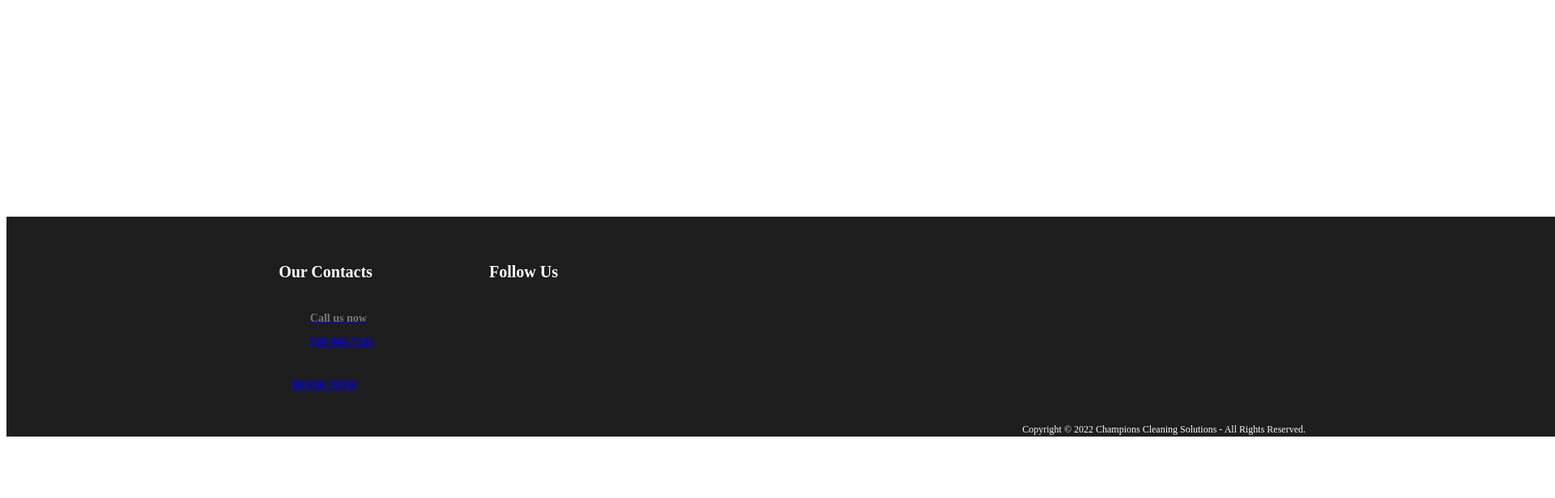
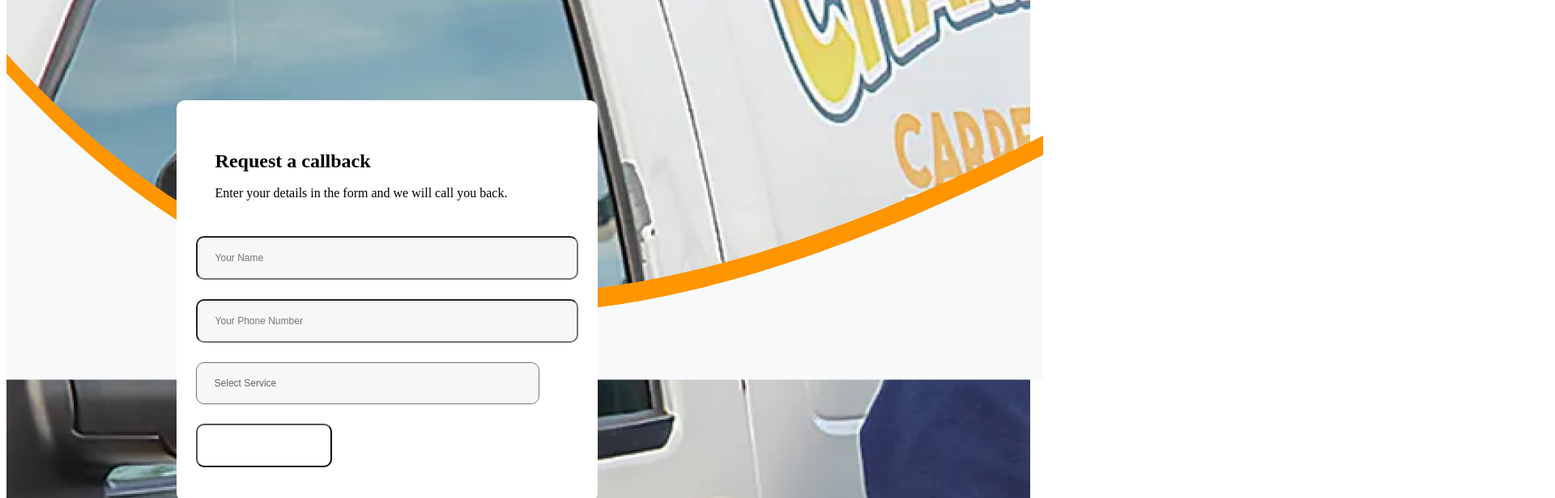
Before and after one commit to Kevin-D23/champions-cleaning, a Next.js app in the folder champions-cleaning/: page / in a window 1280 px wide. Shown: the part 260-876 px from the top of the page at 81% size, 1920 px wide, since content can reach past the window. Before the commit the page ends 800 px from the top, so only its background shows below. Built offline with nearby package versions, Linux system fonts and the light colour scheme; some icons are missing.

Commit message:
home page form added

```diff
--- a/champions-cleaning/components/Logo.tsx
+++ b/champions-cleaning/components/Logo.tsx
@@ -1,7 +1,5 @@
-import styles from '../styles/Logo.module.css'
+import styles from "../styles/Logo.module.css";
 
 export default function Logo() {
-    return(
-        <div className={styles.Logo}>C</div>
-    )
+  return <div className={styles.Logo}>C</div>;
 }
--- a/champions-cleaning/pages/contact.tsx
+++ b/champions-cleaning/pages/contact.tsx
@@ -1,10 +1,12 @@
 import styles from "../styles/Contact.module.css";
 import Navbar from "../components/Navbar";
+import Footer from "../components/Footer";
 
 export default function Contact() {
   return (
     <section className={styles.ContactPageContainer}>
       <Navbar />
+      <Footer />
     </section>
   );
 }
--- a/champions-cleaning/pages/gallery.tsx
+++ b/champions-cleaning/pages/gallery.tsx
@@ -1,10 +1,12 @@
-import styles from '../styles/Gallery.module.css'
-import Navbar from '../components/Navbar'
+import styles from "../styles/Gallery.module.css";
+import Navbar from "../components/Navbar";
+import Footer from "../components/Footer";
 
 export default function Gallery() {
   return (
     <section className={styles.GalleryPageContainer}>
       <Navbar />
+      <Footer />
     </section>
   );
 }
--- a/champions-cleaning/pages/index.tsx
+++ b/champions-cleaning/pages/index.tsx
@@ -2,9 +2,34 @@ import styles from "../styles/Home.module.css";
 import { useState } from "react";
 import Navbar from "../components/Navbar";
 import Footer from "../components/Footer";
+import HomeImage from "../images/HomeImage.png";
+import Image from "next/image";
+import { useRef } from "react";
+import emailjs from "emailjs-com";
 
 export default function Home() {
   const [popup, setPopup] = useState(true);
+  const form = useRef();
+
+  const sendEmail = (e: any) => {
+    e.preventDefault();
+
+    emailjs
+      .sendForm(
+        "service_gsg8osf",
+        "template_v6dj69t",
+        e.target,
+        "r8xP1LzbLHEFUN7x4"
+      )
+      .then(
+        (result: any) => {
+          console.log(result.text);
+        },
+        (error: any) => {
+          console.log(error.text);
+        }
+      );
+  };
   return (
     <section className={styles.HomePageContainer}>
       {popup && (
@@ -20,8 +45,85 @@ export default function Home() {
           </div>
         </div>
       )}
-        <Navbar />
-        <Footer />
+      <Navbar />
+      <Image src={HomeImage} alt="" />
+      <svg
+        className={styles.Back}
+        xmlns="http://www.w3.org/2000/svg"
+        width="100%"
+        height="568"
+        viewBox="0 0 1920 568"
+        fill="none"
+      >
+        <path
+          d="M0 0.5C465 509.5 1004.5 615 1920 152V568H0V0.5Z"
+          fill="#FF9500"
+        />
+        <path
+          d="M0 0.5C465 509.5 1004.5 615 1920 152V568H0V0.5Z"
+          fill="#FF9500"
+        />
+        <path
+          d="M0 0.5C465 509.5 1004.5 615 1920 152V568H0V0.5Z"
+          fill="#FF9500"
+        />
+      </svg>
+      <svg
+        className={styles.Front}
+        xmlns="http://www.w3.org/2000/svg"
+        width="100%"
+        height="568"
+        viewBox="0 0 1920 568"
+        fill="none"
+      >
+        <path
+          d="M0 0.5C465 509.5 1004.5 615 1920 152V568H0V0.5Z"
+          fill="#F8F9FA"
+        />
+        <path
+          d="M0 0.5C465 509.5 1004.5 615 1920 152V568H0V0.5Z"
+          fill="#F8F9FA"
+        />
+        <path
+          d="M0 0.5C465 509.5 1004.5 615 1920 152V568H0V0.5Z"
+          fill="#F8F9FA"
+        />
+      </svg>
+      <div className={styles.CallForm}>
+        <h1>Request a callback</h1>
+        <h2>Enter your details in the form and we will call you back.</h2>
+        <form onSubmit={sendEmail}>
+          <input
+            type="text"
+            name="name"
+            required={true}
+            placeholder="Your Name"
+          ></input>
+          <input
+            type="tel"
+            name="phone"
+            required={true}
+            placeholder="Your Phone Number"
+          ></input>
+          <select>
+            <option value="" disabled selected>
+              Select Service
+            </option>
+            <option value="carpet">Carpet Cleaning</option>
+            <option value="tile">Tile/Grout Cleaning</option>
+            <option value="window">Window Cleaning</option>
+            <option value="solar">Solar Panel Cleaning</option>
+            <option value="upholstery">Upholstery Cleaning</option>
+            <option value="other">Other</option>
+          </select>
+          <input
+            type="submit"
+            value={"CALL ME BACK"}
+            className={styles.Submit}
+          />
+        </form>
+      </div>
+      <Footer />
     </section>
   );
 }
--- a/champions-cleaning/pages/services.tsx
+++ b/champions-cleaning/pages/services.tsx
@@ -1,6 +1,7 @@
 import styles from "../styles/Services.module.css";
 import Navbar from "../components/Navbar";
 import { Icon } from "@iconify/react";
+import Footer from "../components/Footer";
 
 export default function Services() {
   type serviceFormat = {
@@ -98,8 +99,11 @@ export default function Services() {
     <section className={styles.ServicesPageContainer}>
       <Navbar />
       {services.map((service) => {
-        return (<Icon icon={service.icon} width='50' height='50' color='#E36414'/>)
+        return (
+          <Icon icon={service.icon} width="50" height="50" color="#E36414" />
+        );
       })}
+      <Footer />
     </section>
   );
 }
--- a/champions-cleaning/styles/Footer.module.css
+++ b/champions-cleaning/styles/Footer.module.css
@@ -1,11 +1,11 @@
 .FooterContainer {
-  position: absolute;
-  width: 100vw;
+  position: relative;
+  width: 100%;
   height: 14.5rem;
   background-color: #1e1e1e;
   padding: 0 20.25rem;
   padding-top: 2.5rem;
-  bottom: 0px;
+  bottom: 0;
 }
 
 .ContactContainer {
--- a/champions-cleaning/styles/Home.module.css
+++ b/champions-cleaning/styles/Home.module.css
@@ -1,5 +1,6 @@
 .HomePageContainer {
   background: #f8f9fa;
+  overflow-x: hidden;
 }
 
 .Popup {
@@ -46,3 +47,77 @@
   border-radius: 10px;
   width: 0.188rem;
 }
+
+.HomeImage {
+  position: absolute;
+}
+
+.Back {
+  position: absolute;
+  bottom: 0;
+}
+
+.Front {
+  position: absolute;
+  bottom: -1.5rem;
+}
+
+.CallForm {
+  height: 31rem;
+  width: 32.5rem;
+  background-color: white;
+  border-radius: 10px;
+  display: flex;
+  flex-direction: column;
+  align-items: center;
+  justify-content: center;
+  position: absolute;
+  bottom: -5rem;
+  left: 17vw;
+}
+
+.CallForm h1 {
+  color: var(--accent-500);
+  font-weight: 700;
+  font-size: 1.5rem;
+  width: 26.5rem;
+  margin-bottom: .25rem;
+}
+
+.CallForm h2 {
+  font-size: 1rem;
+  color: black;
+  width: 26.5rem;
+  font-weight: 400;
+  margin-bottom: 2.75rem;
+}
+
+.CallForm form {
+  display: flex;
+  flex-direction: column;
+  gap: 1.5rem;
+}
+
+.CallForm input,
+.CallForm select {
+  padding: 1.125rem 1.375rem;
+  width: 26.5rem;
+  background-color: #f7f7f7;
+  border-radius: 10px;
+  -o-appearance: none;
+  -ms-appearance: none;
+  -webkit-appearance: none;
+  -moz-appearance: none;
+  appearance: none;
+  font-weight: 400;
+  font-size: .75rem;
+  color: rgba(33,37,41, .7);
+}
+
+.CallForm input[type="submit"] {
+  width: 10.5rem;
+  font-weight: 700;
+  color: white;
+  font-size: .75rem;
+  background-color: var(--accent-300);
+}
```
Also changed, not shown: champions-cleaning/images/HomeImage.png (added). Lines whose indentation alone changed are shown as unchanged.
